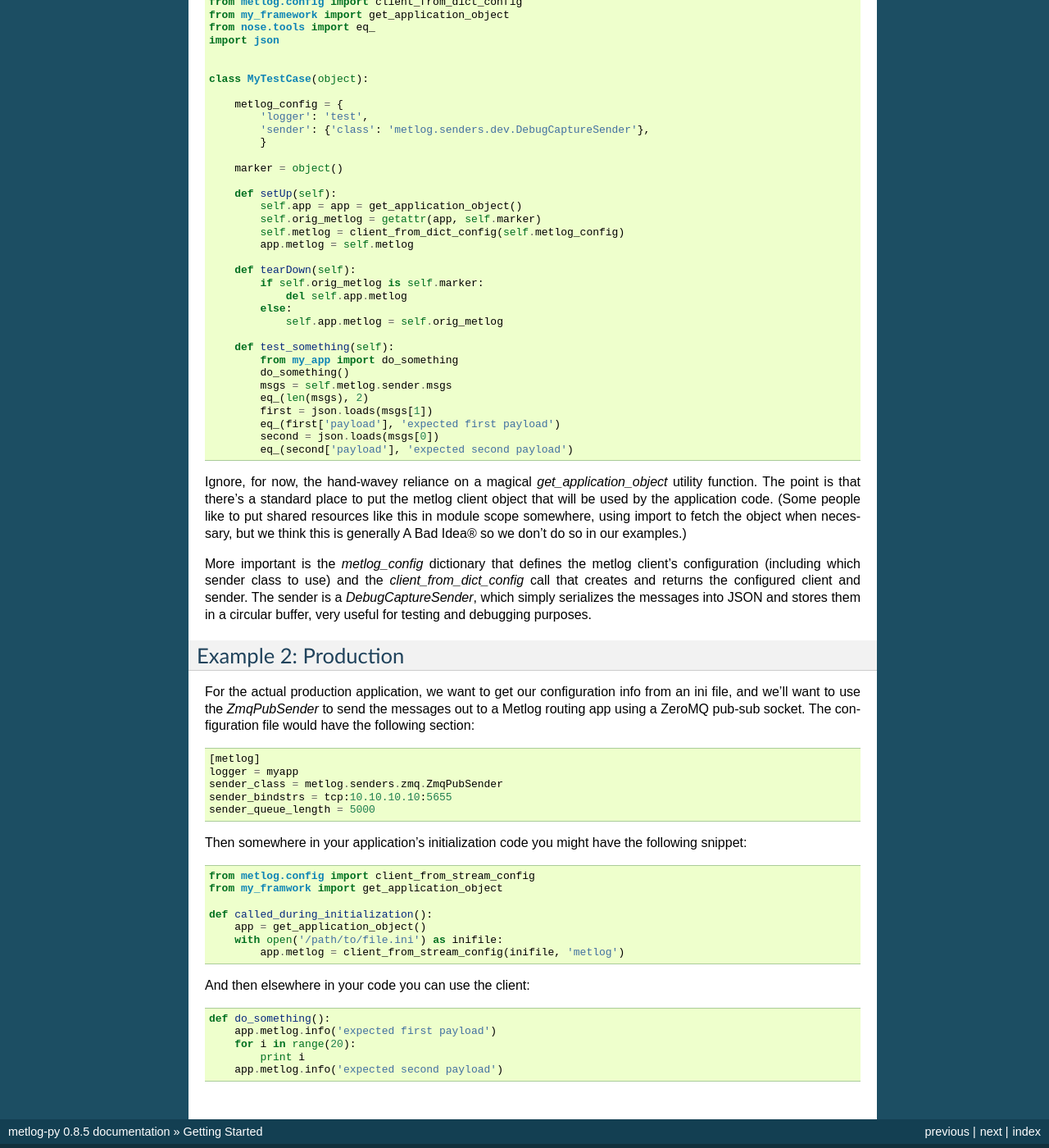
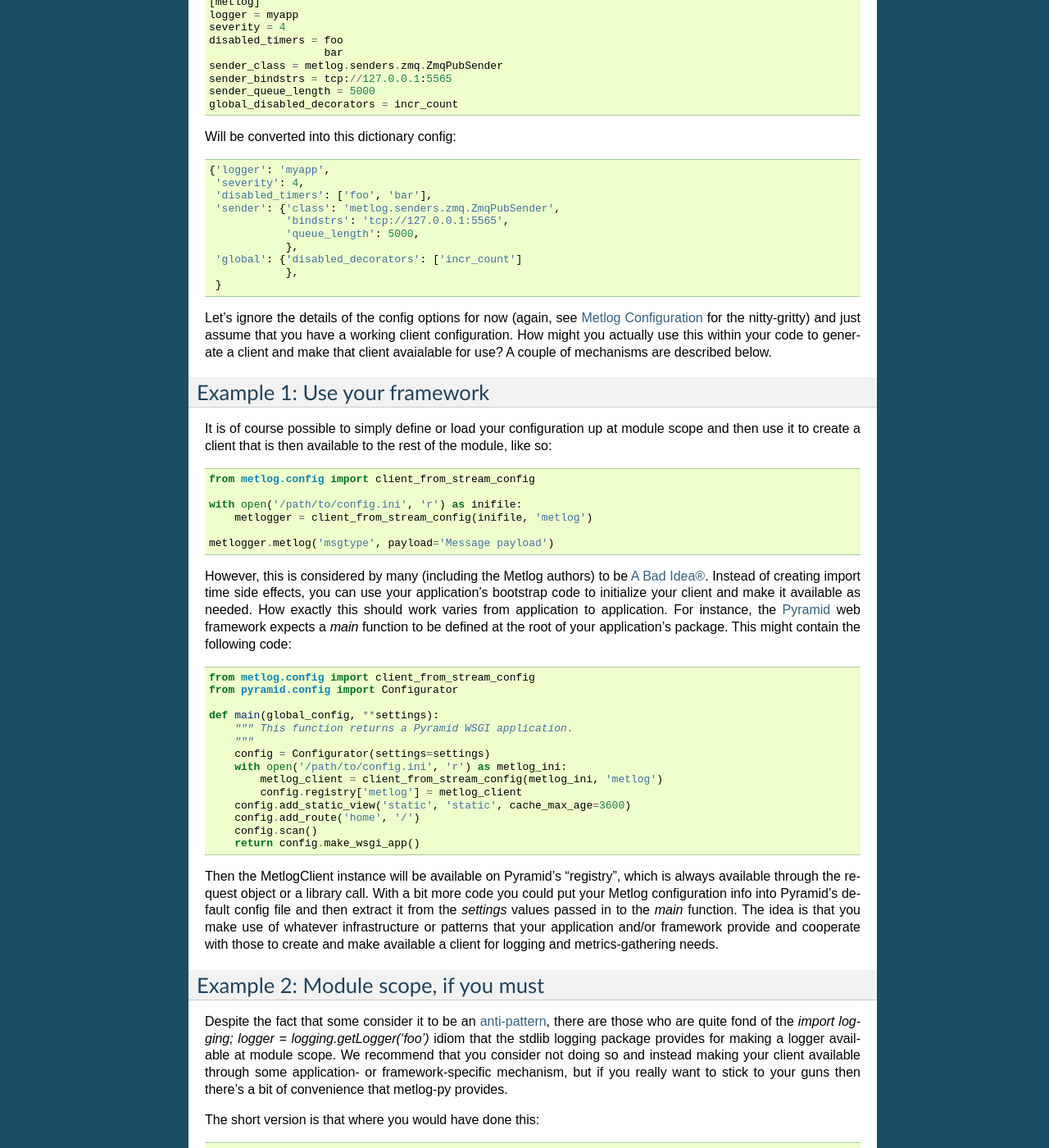
Before and after one commit to mozilla-services/metlog-py, a Sphinx documentation site: the page built from docs/getstarted.rst, in a window 1280 px wide and 1400 px high, scrolled down 520 px. Shown: the whole window at 82% size. Built offline with Sphinx 7.4.7, drawn with Linux system fonts in a browser that asks for light colours; some of the changed text lies outside the part shown.

Commit message:
improve getting started docs

```diff
--- a/docs/config.rst
+++ b/docs/config.rst
@@ -167,6 +167,8 @@ be converted to the following dictionary::
               'bindstrs': 'tcp://127.0.0.1:5565',
               'queue_length': 5000,
               },
+   'global': {'disabled_decorators': ['incr_count'],
+              },
    'filters': [('metlog.filters.severity_max',
                 {'severity': 4},
                 ),
--- a/docs/getstarted.rst
+++ b/docs/getstarted.rst
@@ -17,101 +17,138 @@ objects yourself, but for your convenience we've provided a :doc:`config`
 module that simplifies this process considerably. The config module provides
 utility functions that allow you pass in a declarative representation of the
 settings you'd like for your client and sender objects, and it will create and
-configure them for you based on the provided specifications. Some examples of
-how this might work are below.
+configure them for you based on the provided specifications.
 
-Example 1: Testing
-------------------
-
-In this example we're going to pretend we're setting up a Metlog client rig for
-use in a testing environment, where configuration is specified directly in
-Python code and messages won't actually be delivered to an external destination
-but will instead be stored in a debug buffer where they can be accessed
-programmatically for test assertions if necessary. The relevant code might look
-like this::
-
-    from metlog.config import client_from_dict_config
-    from my_framework import get_application_object
-    from nose.tools import eq_
-    import json
-
-
-    class MyTestCase(object):
-
-        metlog_config = {
-            'logger': 'test',
-            'sender': {'class': 'metlog.senders.dev.DebugCaptureSender'},
-            }
-
-        marker = object()
-
-        def setUp(self):
-            self.app = app = get_application_object()
-            self.orig_metlog = getattr(app, self.marker)
-            self.metlog = client_from_dict_config(self.metlog_config)
-            app.metlog = self.metlog
-
-        def tearDown(self):
-            if self.orig_metlog is self.marker:
-                del self.app.metlog
-            else:
-                self.app.metlog = self.orig_metlog
-
-        def test_something(self):
-            from my_app import do_something
-            do_something()
-            msgs = self.metlog.sender.msgs
-            eq_(len(msgs), 2)
-            first = json.loads(msgs[1])
-            eq_(first['payload'], 'expected first payload')
-            second = json.loads(msgs[0])
-            eq_(second['payload'], 'expected second payload')
-
-
-Ignore, for now, the hand-wavey reliance on a magical `get_application_object`
-utility function. The point is that there's a standard place to put the metlog
-client object that will be used by the application code. (Some people like to
-put shared resources like this in module scope somewhere, using import to fetch
-the object when necessary, but we think this is generally A Bad Idea® so we
-don't do so in our examples.)
-
-More important is the `metlog_config` dictionary that defines the metlog
-client's configuration (including which sender class to use) and the
-`client_from_dict_config` call that creates and returns the configured client
-and sender. The sender is a `DebugCaptureSender`, which simply serializes the
-messages into JSON and stores them in a circular buffer, very useful for
-testing and debugging purposes.
-
-
-Example 2: Production
+Configuration formats
 ---------------------
 
-For the actual production application, we want to get our configuration info
-from an ini file, and we'll want to use the `ZmqPubSender` to send the messages
-out to a Metlog routing app using a ZeroMQ pub-sub socket. The configuration
-file would have the following section::
+As described in detail on the :doc:`config` page, you can create a MetlogClient
+from either an INI-file style text configuration (using
+`client_from_text_config` or `client_from_stream_config`) or a dictionary
+(using `client_from_dict_config`). The text version is simply parsed and turned
+into a dictionary internally, so the following text config::
 
-    [metlog]
-    logger = myapp
-    sender_class = metlog.senders.zmq.ZmqPubSender
-    sender_bindstrs = tcp:10.10.10.10:5655
-    sender_queue_length = 5000
+  [metlog]
+  logger = myapp
+  severity = 4
+  disabled_timers = foo
+                    bar
+  sender_class = metlog.senders.zmq.ZmqPubSender
+  sender_bindstrs = tcp://127.0.0.1:5565
+  sender_queue_length = 5000
+  global_disabled_decorators = incr_count
 
-Then somewhere in your application's initialization code you might have the
-following snippet::
+Will be converted into this dictionary config::
+
+  {'logger': 'myapp',
+   'severity': 4,
+   'disabled_timers': ['foo', 'bar'],
+   'sender': {'class': 'metlog.senders.zmq.ZmqPubSender',
+              'bindstrs': 'tcp://127.0.0.1:5565',
+              'queue_length': 5000,
+              },
+   'global': {'disabled_decorators': ['incr_count']
+              },
+   }
+
+Let's ignore the details of the config options for now (again, see
+:doc:`config` for the nitty-gritty) and just assume that you have a working
+client configuration. How might you actually use this within your code to
+generate a client and make that client avaialable for use? A couple of
+mechanisms are described below.
+
+Example 1: Use your framework
+-----------------------------
+
+It is of course possible to simply define or load your configuration up at
+module scope and then use it to create a client that is then available to the
+rest of the module, like so::
 
     from metlog.config import client_from_stream_config
-    from my_framwork import get_application_object
 
-    def called_during_initialization():
-        app = get_application_object()
-        with open('/path/to/file.ini') as inifile:
-            app.metlog = client_from_stream_config(inifile, 'metlog')
+    with open('/path/to/config.ini', 'r') as inifile:
+        metlogger = client_from_stream_config(inifile, 'metlog')
 
-And then elsewhere in your code you can use the client::
+    metlogger.metlog('msgtype', payload='Message payload')
 
-    def do_something():
-        app.metlog.info('expected first payload')
-        for i in range(20):
-            print i
-        app.metlog.info('expected second payload')
+However, this is considered by many (including the Metlog authors) to be `A Bad
+Idea® <http://www.plope.com/Members/chrism/import_time_side_effects>`_. Instead
+of creating import time side effects, you can use your application's bootstrap
+code to initialize your client and make it available as needed. How exactly
+this should work varies from application to application. For instance, the
+`Pyramid <http://www.pylonsproject.org/>`_ web framework expects a `main`
+function to be defined at the root of your application's package. This might
+contain the following code::
+
+    from metlog.config import client_from_stream_config
+    from pyramid.config import Configurator
+
+    def main(global_config, **settings):
+        """ This function returns a Pyramid WSGI application.
+        """
+        config = Configurator(settings=settings)
+        with open('/path/to/config.ini', 'r') as metlog_ini:
+            metlog_client = client_from_stream_config(metlog_ini, 'metlog')
+            config.registry['metlog'] = metlog_client
+        config.add_static_view('static', 'static', cache_max_age=3600)
+        config.add_route('home', '/')
+        config.scan()
+        return config.make_wsgi_app()
+
+Then the MetlogClient instance will be available on Pyramid's "registry", which
+is always available through the request object or a library call. With a bit
+more code you could put your Metlog configuration info into Pyramid's default
+config file and then extract it from the `settings` values passed in to the
+`main` function. The idea is that you make use of whatever infrastructure or
+patterns that your application and/or framework provide and cooperate with
+those to create and make available a client for logging and metrics-gathering
+needs.
+
+Example 2: Module scope, if you must
+------------------------------------
+
+Despite the fact that some consider it to be an `anti-pattern
+<http://www.plope.com/Members/chrism/logging_blues>`_, there are those who are
+quite fond of the `import logging; logger = logging.getLogger('foo')` idiom
+that the stdlib logging package provides for making a logger available at
+module scope. We recommend that you consider not doing so and instead making
+your client available through some application- or framework-specific
+mechanism, but if you really want to stick to your guns then there's a bit of
+convenience that metlog-py provides.
+
+The short version is that where you would have done this::
+
+    from logging import getLogger
+    logger = getLogger('myapp')
+
+Instead you'd do the following::
+
+    from metlog.holder import get_client
+    metlogger = get_client('myapp')
+
+Every time throughout your application's process, a call to
+`get_client('myapp')` will return the same MetlogClient instance. At this
+point, however, the client in question is still not usable, because it doesn't
+have a working sender. Again, the recommendation is that somewhere in your
+application code you use one of the config functions to initialize the client,
+which might look like this::
+
+    from metlog.config import client_from_stream_config
+    from metlog.holder import get_client
+    metlogger = get_client('myapp')
+
+    def some_init_function():
+        with open('/path/to/metlog.ini', 'r') as metlog_ini:
+            client_from_stream_config(metlog_ini, 'metlog', metlogger)
+
+Note that the `metlogger` client was passed in to the
+`client_from_stream_config` call, which causes the configuration to be applied
+to that client rather than a new client being created.
+
+If you *really* want to do all of your initialization at module scope, you can
+pass a config dict to the `get_client` function. This is a minimal working
+configuration that will cause all Metlog output to be sent to stdout::
+
+    from metlog.holder import get_client
+    metlog_config = {'sender': 'metlog.senders.dev.StdOutSender'}
+    metlogger = get_client('myapp', metlog_config)
```
Also changed, not shown: other parts of docs/getstarted.rst (+1 -1 lines).
